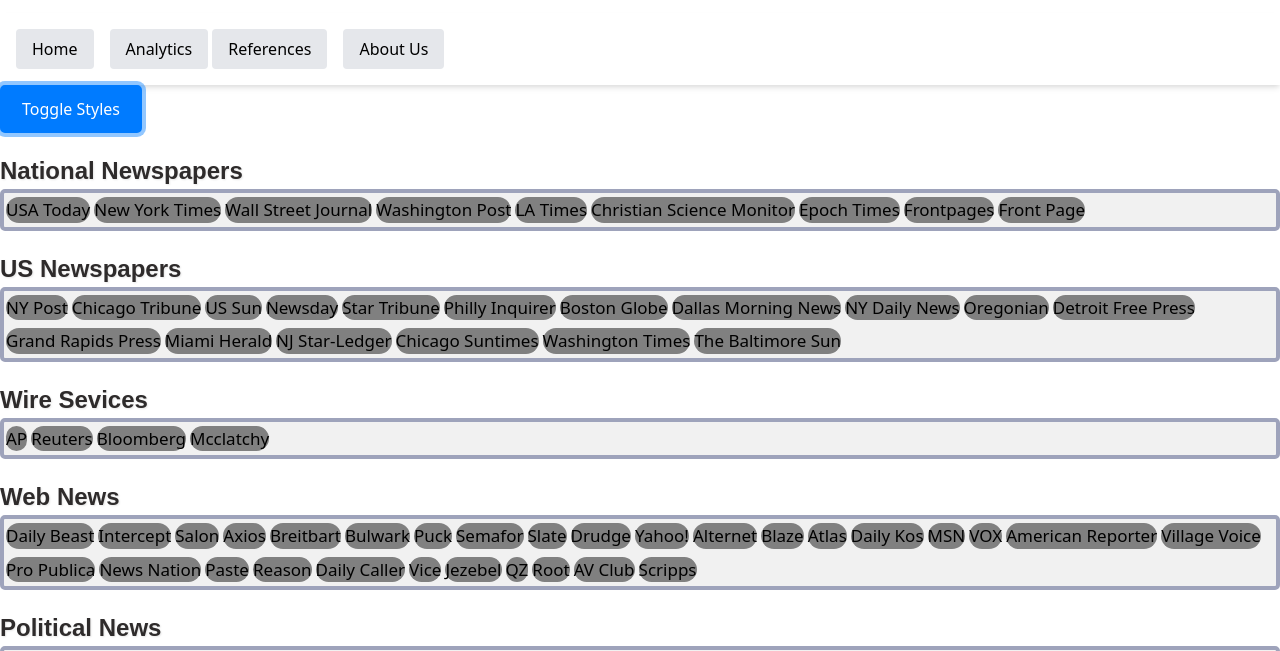
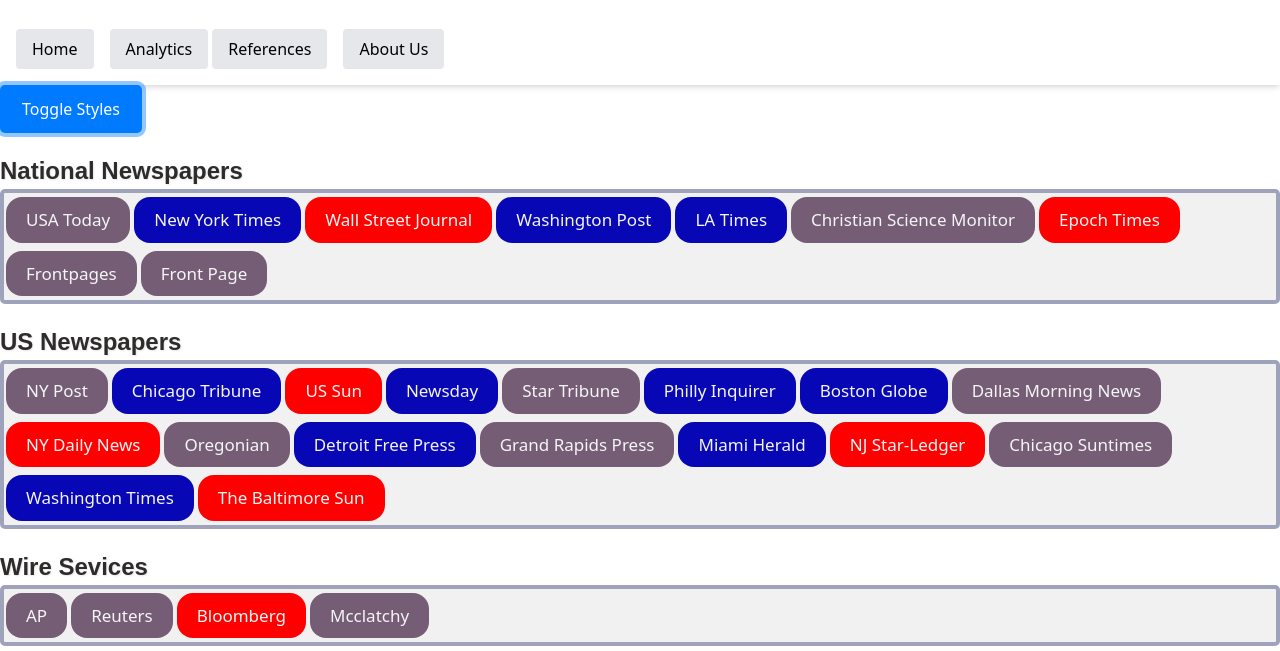
Before and after one commit to matsunagateitoku/STDP_News, a plain HTML site: page index.html in a window 1280 px wide. Both pictures are taken after a click on the button "Toggle Styles". Shown: the part 141-792 px from the top of the page. Drawn offline with nearby package versions, Linux system fonts and the light colour scheme.

Commit message:
Update styletest.css

```diff
--- a/styletest.css
+++ b/styletest.css
@@ -34,11 +34,16 @@
 }
 
 .no-styles {
-    background-color: grey !important; /* Remove background */
-    color: inherit !important;   /* Inherit text color */
-    border: none !important;     /* Remove border */
-    padding: 0 !important;      /* Remove padding */
-    cursor: pointer !important;  /* Change cursor to pointer */
+  background-color: rgb(118, 93, 118);
+  border: none;
+  color: whitesmoke;
+  padding: 10px 20px;
+  text-align: center;
+  text-decoration: none;
+  display: inline-block;
+  margin: 4px 2px;
+  cursor: pointer;
+  border-radius: 16px;
 
 }
 
```
